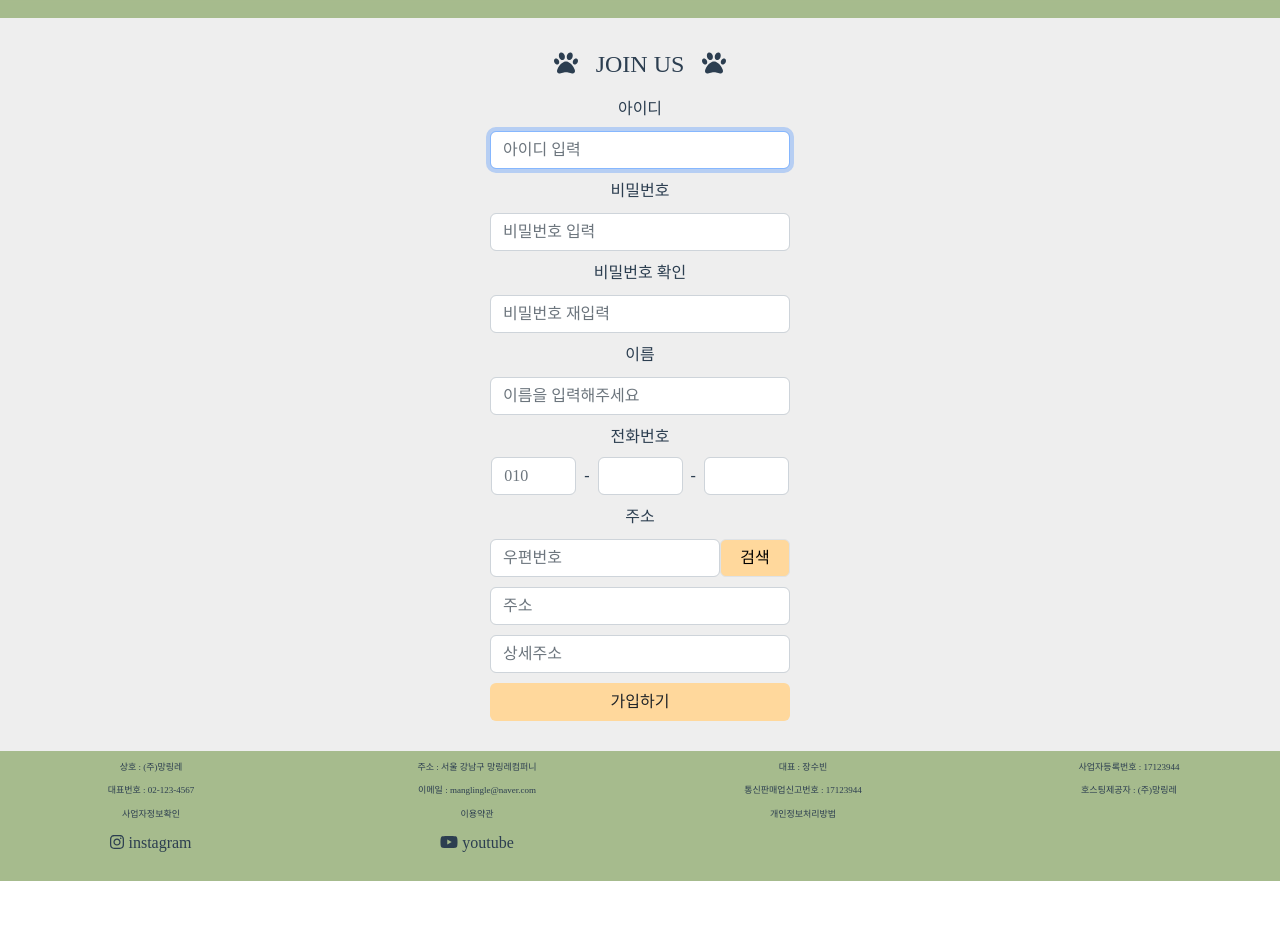
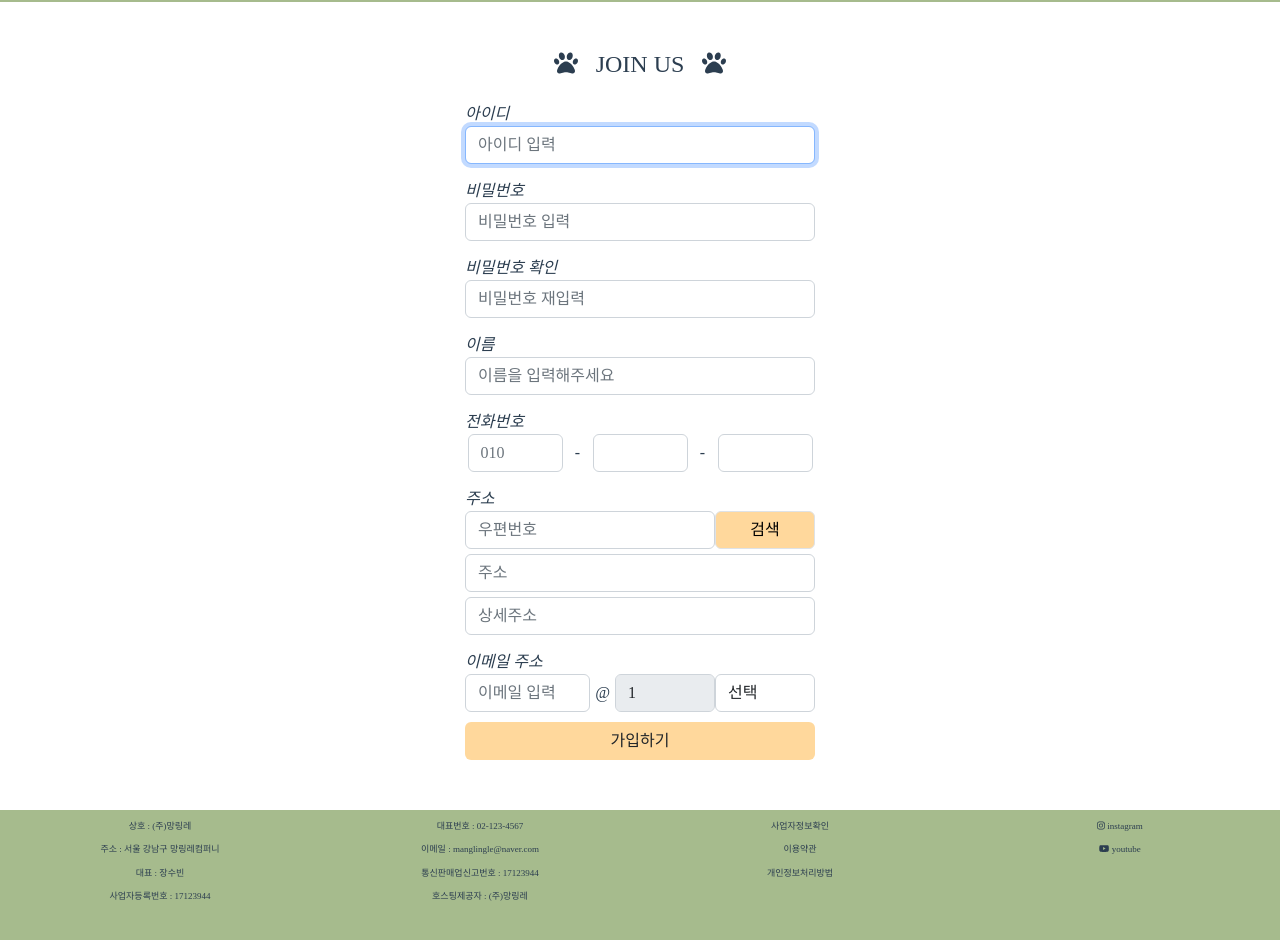
Before and after one commit to subinJangg/MLL, a Vue app in the folder mllfrontend/: page /topnavbar/join/JoinMember in a window 1280 px wide. Shown: the part 200-1140 px from the top of the page. Before the commit the page ends 1081 px from the top, so only its background shows below. Built offline with nearby package versions, Linux system fonts and the light colour scheme; a web font is replaced by a local one.

Commit message:
230821 로그인페이지 추가수정, 전체 레이아웃 수정

```diff
--- a/mllfrontend/src/App.vue
+++ b/mllfrontend/src/App.vue
@@ -1,18 +1,15 @@
 <template>
-  <div style="backgroundColor:#EEEEEE">
-    <div class="navbar-brand header" style="min-height:250px;positon:sticky;" >
+  <div class="container-fluid">
+    <div class="header">
       <MainPageHeader/>
     </div>
-    <div>
+    <div class="body">
       <router-view/>
+    </div>
       <MainPageFooter/>
-    </div>
-<!--    <div style="height:155px;backgroundColor:#A6BB8D">-->
-
-
+  <!--  </div>-->
   </div>
 </template>
-
 <script>
 import MainPageHeader from '@/components/main/MainPageHeader';
 import MainPageFooter from '@/components/main/MainPageFooter';
@@ -36,31 +33,30 @@ export default{
   -moz-osx-font-smoothing: grayscale;
   text-align: center;
   color: #2c3e50;
-
-  /* margin-top: 60px; */
-}
-.header {
-  position: sticky;
-  top: 0px; /* 도달했을때 고정시킬 위치 */
-  padding: 5px;
-  z-index: 10;
-  overflow: visible !important;
+  overflow-x: hidden;
 }
 
-/* #nav {
-  padding: 30px;
+.header {
+  height: 250px;
+  backgroundColor:#A6BB8D;
+  text-align: center;
+  padding: 10px;
+  position: fixed;
+  top: -10px;
+  left: 0;
+  width: 100%;
+  z-index: 999; /* 헤더가 다른 요소 위에 오도록 설정 */
 }
 
-#test {
-  padding: 100px;
+.body {
+  margin-top: 230px; /* 헤더 높이와 동일하게 설정하여 헤더가 바디를 가리지 않도록 조절 */
+  padding: 20px;
+  /* 바디 내용의 높이가 뷰포트를 넘어갈 경우 스크롤이 생기도록 설정 */
+  overflow-y: auto;
+  height: calc(10nv - 50px); /* 뷰포트 높이에서 헤더 높이를 빼줍니다 */
+  box-sizing: border-box;
+  min-height: 595px;
 }
 
-#nav a {
-  font-weight: bold;
-  color: #2c3e50;
-}
 
-#nav a.router-link-exact-active {
-  color: #42b983;
-} */
 </style>
--- a/mllfrontend/src/components/main/MainPageFooter.vue
+++ b/mllfrontend/src/components/main/MainPageFooter.vue
@@ -1,49 +1,49 @@
 <template>
   <div class="row">
-    <footer style="height:130px;backgroundColor:#A6BB8D">
+    <footer style="min-height:130px;backgroundColor:#A6BB8D">
       <div class="col-md-12">
         <div class="row">
-          <div class="col-md-3 font_size" style="margin-top:10px">상호 : (주)망링레</div>
-          <div class="col-md-3 font_size" style="margin-top:10px">주소 : 서울 강남구 망링레컴퍼니</div>
-          <div class="col-md-3 font_size" style="margin-top:10px">대표 : 장수빈 </div>
-          <div class="col-md-3 font_size" style="margin-top:10px">사업자등록번호 : 17123944</div>
+          <div class="col-md-3 font_size">상호 : (주)망링레</div>
+          <div class="col-md-3 font_size">대표번호 : 02-123-4567</div>
+          <div class="col-md-3 font_size">사업자정보확인</div>
+          <div class="col-md-3 cur">
+            <font-awesome-icon
+                :icon="['fab', 'instagram']"
+                @click="instaLink('https://instagram.com/mango_lingo_lego?igshid=OGQ5ZDc2ODk2ZA==')"
+            /> instagram
+          </div>
         </div>
       </div>
 
       <div class="col-md-12">
         <div class="row">
-          <div class="col-md-3 font_size" style="margin-top:10px">대표번호 : 02-123-4567 </div>
-          <div class="col-md-3 font_size" style="margin-top:10px">이메일 : manglingle@naver.com</div>
-          <div class="col-md-3 font_size" style="margin-top:10px">통신판매업신고번호 : 17123944</div>
-          <div class="col-md-3 font_size" style="margin-top:10px">호스팅제공자  : (주)망링레</div>
+          <div class="col-md-3 font_size">주소 : 서울 강남구 망링레컴퍼니  </div>
+          <div class="col-md-3 font_size">이메일 : manglingle@naver.com</div>
+          <div class="col-md-3 font_size">이용약관</div>
+          <div class="col-md-3 cur">
+            <font-awesome-icon
+                :icon="['fab', 'youtube']"
+                @click="youtubeLink('https://youtube.com/@mango_lingo_lego')"
+            /> youtube
+          </div>
         </div>
       </div>
 
       <div class="col-md-12">
         <div class="row">
-          <div class="col-md-3 font_size" style="margin-top:10px">사업자정보확인</div>
-          <div class="col-md-3 font_size" style="margin-top:10px">이용약관 </div>
-          <div class="col-md-3 font_size" style="margin-top:10px">개인정보처리방법</div>
-          <div class="col-md-3 font_size" style="margin-top:10px"> </div>
+          <div class="col-md-3 font_size">대표 : 장수빈 </div>
+          <div class="col-md-3 font_size">통신판매업신고번호 : 17123944  </div>
+          <div class="col-md-3 font_size">개인정보처리방법</div>
+          <div class="col-md-3 font_size"> </div>
         </div>
       </div>
 
       <div class="col-md-12">
         <div class="row">
-        <div class="col-md-3 cur" style="margin-top:10px">
-          <font-awesome-icon
-            :icon="['fab', 'instagram']"
-            @click="instaLink('https://instagram.com/mango_lingo_lego?igshid=OGQ5ZDc2ODk2ZA==')"
-          /> instagram
-        </div>
-        <div class="col-md-3 cur" style="margin-top:10px">
-          <font-awesome-icon
-              :icon="['fab', 'youtube']"
-              @click="youtubeLink('https://youtube.com/@mango_lingo_lego')"
-          /> youtube
-        </div>
-        <div class="col-md-2" style="margin-top:10px"></div>
-        <div class="col-md-2" style="margin-top:10px"></div>
+        <div class="col-md-3 font_size">사업자등록번호 : 17123944</div>
+        <div class="col-md-3 font_size">호스팅제공자  : (주)망링레</div>
+        <div class="col-md-3 font_size"></div>
+        <div class="col-md-3 font_size"></div>
       </div>
     </div>
   </footer>
@@ -87,9 +87,12 @@
 
 .cur {
   cursor: pointer;
+  margin-top:10px;
+  font-size: xx-small;
 }
 .font_size {
   font-size: xx-small;
+  margin-top:10px;
 }
 
 .psize {
--- a/mllfrontend/src/components/main/MainPageHeader.vue
+++ b/mllfrontend/src/components/main/MainPageHeader.vue
@@ -1,6 +1,5 @@
 <template>
-  <div class = "row">
-    <header style="backgroundColor:#A6BB8D">
+  <div class = "row" style="backgroundColor:#A6BB8D">
     <ul class="nav justify-content-end" style="backgroundColor:#EEEEEE">
       <!-- 로그인 화면 -->
       <li class="nav-item ">
@@ -83,7 +82,6 @@
       </li>
     </ul>
     <hr style="height:1%;color:#A6BB8D"/>
-    </header>
   </div>
 </template>
 
--- a/mllfrontend/src/components/navbar/topnavbar/join/JoinMember.vue
+++ b/mllfrontend/src/components/navbar/topnavbar/join/JoinMember.vue
@@ -7,11 +7,12 @@
           <font-awesome-icon :icon="['fas', 'paw']" />
         </h4>
       </div>
-        <div class="d-flex justify-content-center" style="margin-top:10px;">
-          아이디
+
+      <div class="d-flex justify-content-center title_margin">
+        <i class="title_line">아이디</i>
       </div>
 
-        <div class="d-flex justify-content-center" style="margin-top:10px;">
+      <div class="d-flex justify-content-center">
         <input
             v-model="userId"
             class="form-control box_size"
@@ -23,10 +24,10 @@
           />
       </div>
 
-    <div class="d-flex justify-content-center" style="margin-top:10px;">
-      비밀번호
+      <div class="d-flex justify-content-center title_margin">
+        <i class="title_line">비밀번호</i>
       </div>
-    <div class="d-flex justify-content-center" style="margin-top:10px;">
+      <div class="d-flex justify-content-center" >
         <input
           v-model="userPass"
           class="form-control box_size"
@@ -38,10 +39,10 @@
         />
       </div>
 
-    <div class="d-flex justify-content-center " style="margin-top:10px;">
-      비밀번호 확인
+      <div class="d-flex justify-content-center title_margin">
+        <i class="title_line">비밀번호 확인</i>
       </div>
-    <div class="d-flex justify-content-center" style="margin-top:10px;">
+      <div class="d-flex justify-content-center">
         <input
           v-model="userPass2"
           class="form-control box_size"
@@ -53,10 +54,10 @@
         />
       </div>
 
-    <div class="d-flex justify-content-center " style="margin-top:10px;">
-      이름
+      <div class="d-flex justify-content-center" style="margin-top:15px;">
+        <i class="title_line">이름</i>
       </div>
-    <div class="d-flex justify-content-center" style="margin-top:10px;">
+      <div class="d-flex justify-content-center">
         <input
           v-model="userName"
           class="form-control box_size"
@@ -67,52 +68,52 @@
         />
       </div>
 
-    <div class="d-flex justify-content-center" style="margin-top:10px;">
-      <div class="text-left" style="width:300px">
-        전화번호
-      </div>
+      <div class="d-flex justify-content-center title_margin">
+        <i class="title_line">전화번호</i>
       </div>
 
-    <div class="d-flex justify-content-center" style="margin-top:15px;">
+      <div class="d-flex justify-content-center">
         <input
           v-model="userPhone1"
           class="form-control "
           type="text"
           maxlength="3"
           placeholder="010"
-        style="width: 85px; margin-top:-7px"
+          style="width: 95px;"
           ref="userPhone1"
-      /> &nbsp; - &nbsp;
+        />
+        <i style="width:30px; margin-top:7px"> - </i>
         <input
           v-model="userPhone2"
           class="form-control "
           type="text"
           maxlength="4"
           placeholder=""
-        style="width: 85px; margin-top:-7px"
+          style="width: 95px;"
           ref="userPhone2"
-      /> &nbsp; - &nbsp;
+        />
+        <i style="width:30px; margin-top:7px"> - </i>
         <input
           v-model="userPhone3"
           class="form-control "
           type="text"
           maxlength="4"
           placeholder=""
-        style="width: 85px; margin-top:-7px"
+          style="width: 95px;"
           ref="userPhone3"
         />
       </div>
-      <div class="d-flex justify-content-center" style="margin-top:10px;">
-        주소
+      <div class="d-flex justify-content-center title_margin">
+        <i class="title_line">주소</i>
       </div>
-      <div class="d-flex justify-content-center" style="margin-top:10px;">
+      <div class="d-flex justify-content-center ">
         <input
             v-model="zonecode"
             class="form-control"
             type="text"
             maxlength="20"
             placeholder="우편번호"
-            style="width: 230px;"
+            style="width: 250px;"
             ref="zonecode"
             readonly
         />
@@ -120,7 +121,7 @@
           <button
               type="button"
               class="btn btn-light border"
-              style="width: 70px;background-color: #FFD89C;"
+              style="width: 100px;background-color: #FFD89C;"
               @click="openPostcode()"
           >
             검색
@@ -128,7 +129,7 @@
         </span>
       </div>
 
-      <div class="d-flex justify-content-center" style="margin-top:10px;">
+      <div class="d-flex justify-content-center" style="margin-top:5px;">
         <input
             v-model="roadAddress"
             class="form-control box_size"
@@ -138,7 +139,7 @@
             readonly
         />
       </div>
-      <div class="d-flex justify-content-center" style="margin-top:10px;">
+      <div class="d-flex justify-content-center" style="margin-top:5px;">
         <input
             v-model="datailAddress"
             class="form-control box_size"
@@ -147,6 +148,52 @@
             placeholder="상세주소"
             ref="datailAddress"
         />
+    </div>
+
+    <div class="d-flex justify-content-center title_margin">
+      <i class="title_line">이메일 주소</i>
+    </div>
+    <div class="d-flex justify-content-center">
+      <input
+          v-model="emailAdd"
+          class="form-control"
+          type="text"
+          maxlength="20"
+          placeholder="이메일 입력"
+          ref="emailAdd"
+          style="width:125px"
+          @change="emailAdd()"
+      />
+      <i style="width:25px; margin-top:7px"> @ </i>
+      <span v-if="searchEmail !== '1' || searchEmail !== '6'">
+        <input
+            v-model="searchEmail"
+            class="form-control"
+            maxlength="20"
+            placeholder=""
+            ref="searchEmail"
+            style="width:100px"
+            disabled
+        />
+      </span>
+      <span v-if="searchEmail === '6'">
+
+      </span>
+        <select
+            v-model="searchEmail"
+            ref="searchEmail"
+            class="form-control"
+            style="width:100px"
+            @change="styleChg()"
+        >
+          <option
+              v-for="option in searchEmailOptions"
+              :key="option.value"
+              :value="option.value"
+          >
+            {{ option.text }}
+          </option>
+        </select>
     </div>
     <div class="d-flex justify-content-center" style="margin-top:10px; margin-bottom:30px">
       <span class="input-group-btn">
@@ -181,6 +228,16 @@ export default{
       zonecode: "",
       roadAddress: "",
       datailAddress:"",
+      emailAdd: "",
+      searchEmail: "1",
+      searchEmailOptions: [
+        { text: '선택', value: '1' },
+        { text: 'naver.com', value: '2' },
+        { text: 'gmail.com', value: '3' },
+        { text: 'daum.net', value: '4' },
+        { text: 'nate.com', value: '5' },
+        { text: '직접입력', value: '6' },
+      ],
     };
   },
 
@@ -198,6 +255,13 @@ export default{
           this.roadAddress = data.roadAddress;
         },
       }).open();
+    },
+
+    styleChg() {
+   //   test = this.searchEmail.value;
+      console.log(this.searchEmailOptions.text);
+      console.log(this.searchEmail);
+      console.log(this.searchEmailOptions.text);
     },
 
     // 아이디 체크 :: 한글 X, 6 ~ 15자
@@ -300,7 +364,17 @@ export default{
 
 <style scoped>
 .box_size {
-  width: 300px;
+  width: 350px;
+}
+
+.title_margin {
+  margin-top:15px;
+}
+
+.title_line {
+  width:350px;
+  display: flex;
+  justify-content: flex-start;
 }
 
 </style>
--- a/mllfrontend/src/components/navbar/topnavbar/login/LoginMember.vue
+++ b/mllfrontend/src/components/navbar/topnavbar/login/LoginMember.vue
@@ -1,7 +1,7 @@
 <template>
   <div class="container">
 
-    <div class="d-flex justify-content-center" style="margin-top:50px;">
+    <div class="d-flex justify-content-center" >
       <h4>
         <font-awesome-icon :icon="['fas', 'paw']" />
         &nbsp; LOGIN &nbsp;
--- a/mllfrontend/src/components/navbar/topnavbar/userpage/MyPagePassCheck.vue
+++ b/mllfrontend/src/components/navbar/topnavbar/userpage/MyPagePassCheck.vue
@@ -44,6 +44,8 @@
 </template>
 
 <script>
+import _ from 'lodash';
+
 export default {
 
   name : "MyPagePassCheck",
@@ -67,6 +69,11 @@ export default {
 
     // 확인버튼
     intoMypage() {
+      if(_.isEmpty(this.userPass)) {
+        alert("비밀번호를 입력해주세요");
+        this.$refs.userPass.focus();
+        return;
+      }
 
     },
   },
```
Lines whose indentation alone changed are shown as unchanged.
